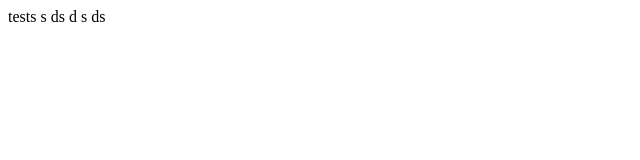
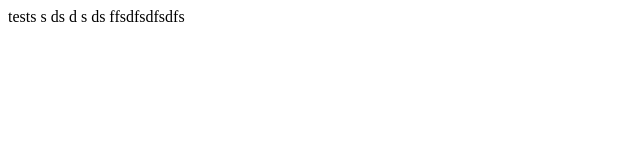
Before and after one commit to deniskashargin/test, a plain HTML site: page index.html in a window 1280 px wide. Shown: the whole page, without its empty margins (0-640 px from the left). Drawn offline with Linux system fonts and the light colour scheme.

Commit message:
sdfsdf
fdf

```diff
--- a/index.html
+++ b/index.html
@@ -13,5 +13,7 @@
 s
 ds
 
+    ffsdfsdfsdfs
+
 </body>
 </html>
```
